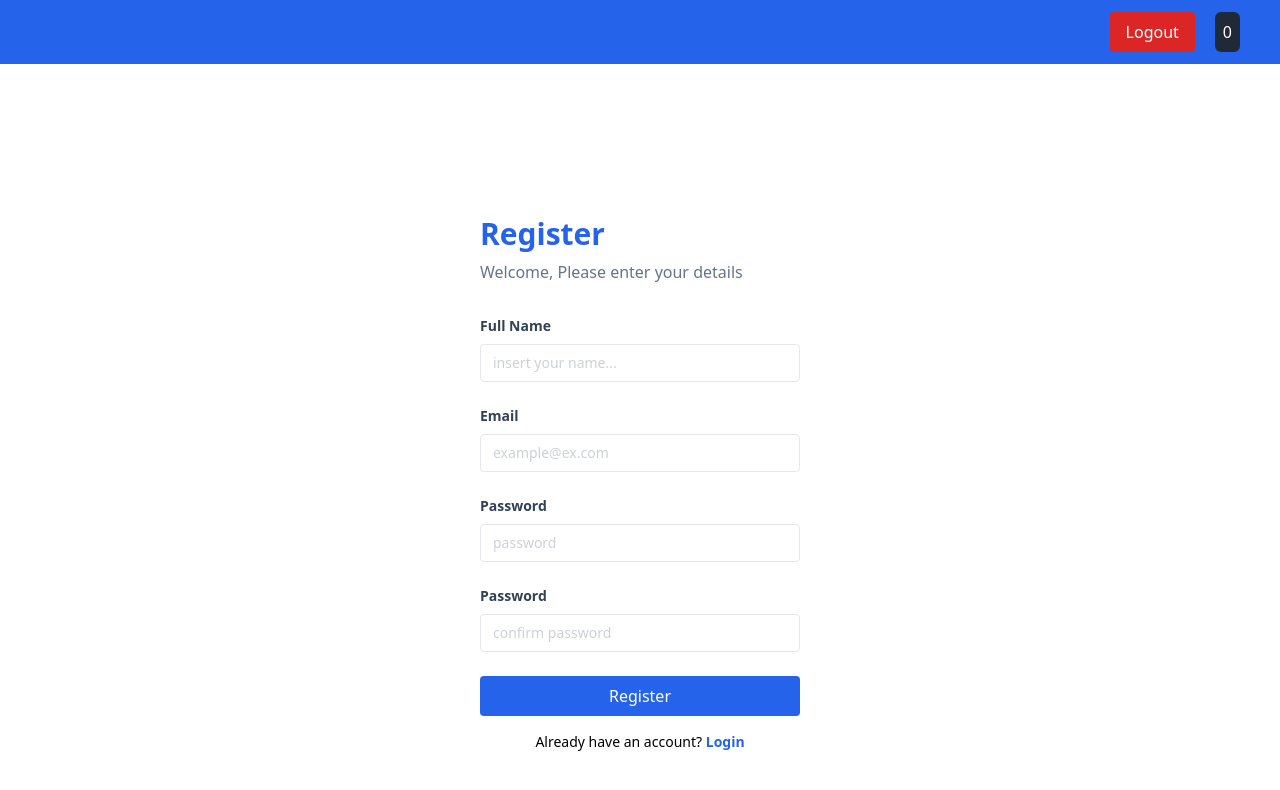
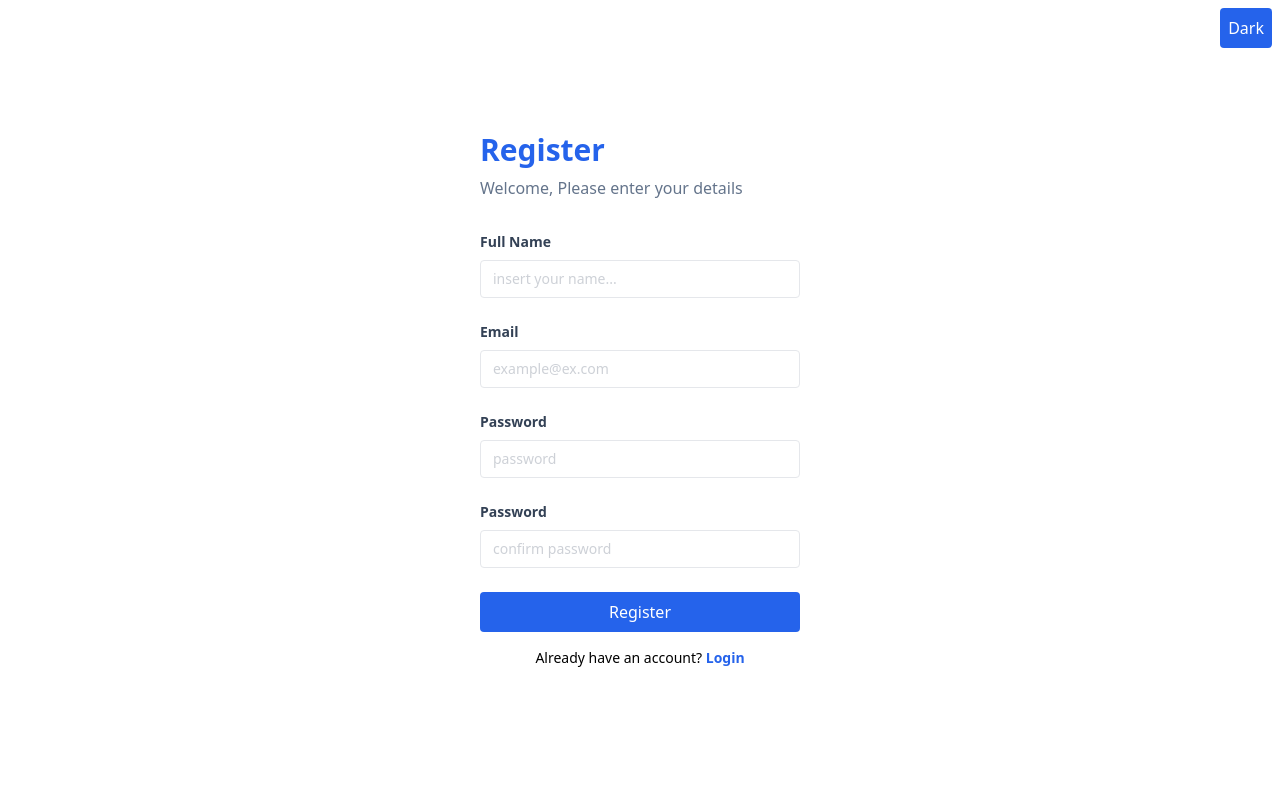
Before and after one commit to fikiap23/belajar_reactjs_vite, a React (Vite) app: page /register in a window 1280 px wide. Shown: the top 790 px of the page. Built offline with nearby package versions, Linux system fonts and the light colour scheme; sample sign-in values are in the browser's storage.

Commit message:
dark mode pake use context

```diff
--- a/src/components/Fragments/TableCart.jsx
+++ b/src/components/Fragments/TableCart.jsx
@@ -1,11 +1,13 @@
 /* eslint-disable react/prop-types */
-import { useEffect, useRef, useState } from 'react'
+import { useContext, useEffect, useRef, useState } from 'react'
 import { useSelector } from 'react-redux'
+import { DarkMode } from '../../context/DarkMode'
 
 const TableCart = (props) => {
   const { products } = props
   const cart = useSelector((state) => state.cart.data)
   const [totalPrice, setTotalPrice] = useState(0)
+  const { isDarkMode } = useContext(DarkMode)
 
   useEffect(() => {
     if (products.length > 0 && cart.length > 0) {
@@ -29,7 +31,11 @@
   }, [cart])
 
   return (
-    <table className="text-left table-auto border-separate border-spacing-x-5">
+    <table
+      className={`text-left table-auto border-separate border-spacing-x-5 ${
+        isDarkMode && 'text-white'
+      }`}
+    >
       <thead>
         <tr>
           <th>Product</th>
--- a/src/components/Layouts/AuthLayouts.jsx
+++ b/src/components/Layouts/AuthLayouts.jsx
@@ -1,11 +1,25 @@
+import { useContext } from 'react'
 import { Link } from 'react-router-dom'
+import { DarkMode } from '../../context/DarkMode'
 
 /* eslint-disable react/prop-types */
 const AuthLayout = (props) => {
   const { children, title, type } = props
+  const { isDarkMode, setIsDarkMode } = useContext(DarkMode)
+
   return (
-    <div className="flex justify-center min-h-screen items-center">
+    <div
+      className={`flex justify-center min-h-screen items-center ${
+        isDarkMode ? 'bg-slate-900' : 'bg-white'
+      }`}
+    >
       <div className="w-full max-w-xs">
+        <button
+          className="absolute right-2 top-2 bg-blue-600 p-2 text-white rounded"
+          onClick={() => setIsDarkMode(!isDarkMode)}
+        >
+          {isDarkMode ? 'Light' : 'Dark'}
+        </button>
         <h1 className="text-blue-600 text-3xl font-bold mb-2">{title}</h1>
         <p className="font-medium text-slate-500 mb-8">
           Welcome, Please enter your details
--- a/src/components/Layouts/Navbar.jsx
+++ b/src/components/Layouts/Navbar.jsx
@@ -1,5 +1,6 @@
-import { useEffect, useState } from 'react'
+import { useContext, useEffect, useState } from 'react'
 import { useSelector } from 'react-redux'
+import { DarkMode } from '../../context/DarkMode'
 import { useLogin } from '../../hooks/useLogin'
 import Button from '../Elements/Button'
 
@@ -7,6 +8,7 @@
   const username = useLogin()
   const [totalCart, setTotalCart] = useState(0)
   const cart = useSelector((state) => state.cart.data)
+  const { isDarkMode, setIsDarkMode } = useContext(DarkMode)
 
   useEffect(() => {
     if (cart.length > 0) {
@@ -26,9 +28,16 @@
       <Button classname="bg-red-600 ml-5" onClick={handlerLogout}>
         Logout
       </Button>
-      <div className="flex items-center bg-gray-800 p-2 rounded-md ml-5">
+
+      <div className="flex items-center bg-gray-800 p-2 rounded-md ml-5 mr-5">
         {totalCart}
       </div>
+      <Button
+        className=" bg-black px-10 mx-5 text-white rounded"
+        onClick={() => setIsDarkMode(!isDarkMode)}
+      >
+        {isDarkMode ? 'Light' : 'Dark'}
+      </Button>
     </div>
   )
 }
--- a/src/components/Pages/products.jsx
+++ b/src/components/Pages/products.jsx
@@ -1,12 +1,15 @@
-import { Fragment, useState, useEffect } from 'react'
+import { Fragment, useState, useEffect, useContext } from 'react'
+import { DarkMode } from '../../context/DarkMode'
 import { useLogin } from '../../hooks/useLogin'
 import { getProducts } from '../../services/product.service'
 import CardProduct from '../Fragments/CardProduct'
 import TableCart from '../Fragments/TableCart'
+import Navbar from '../Layouts/Navbar'
 
 const ProductsPage = () => {
   const [products, setProducts] = useState([])
   useLogin()
+  const { isDarkMode } = useContext(DarkMode)
 
   useEffect(() => {
     getProducts((data) => {
@@ -16,7 +19,12 @@
 
   return (
     <Fragment>
-      <div className="flex justify-center">
+      <Navbar></Navbar>
+      <div
+        className={`flex justify-center ${
+          isDarkMode ? 'bg-slate-900' : 'bg-white'
+        }`}
+      >
         <div className="w-3/5 flex flex-wrap">
           {products.length > 0 &&
             products.map((product) => {
--- /dev/null
+++ b/src/context/DarkMode.jsx
@@ -0,0 +1,16 @@
+/* eslint-disable react/prop-types */
+import { createContext, useState } from 'react'
+
+const DarkModeContext = createContext()
+
+const DarkModeContextProvider = ({ children }) => {
+  const [isDarkMode, setIsDarkMode] = useState(false)
+  return (
+    <DarkModeContext.Provider value={{ isDarkMode, setIsDarkMode }}>
+      {children}
+    </DarkModeContext.Provider>
+  )
+}
+
+export const DarkMode = DarkModeContext
+export default DarkModeContextProvider
--- a/src/main.jsx
+++ b/src/main.jsx
@@ -10,7 +10,7 @@
 import DetailProductPage from './components/Pages/detailProduct'
 import { Provider } from 'react-redux'
 import store from './redux/store'
-import Navbar from './components/Layouts/Navbar'
+import DarkModeContextProvider from './context/DarkMode'
 
 const router = createBrowserRouter([
   {
@@ -43,8 +43,9 @@
 ReactDOM.createRoot(document.getElementById('root')).render(
   <React.StrictMode>
     <Provider store={store}>
-      <Navbar />
-      <RouterProvider router={router} />
+      <DarkModeContextProvider>
+        <RouterProvider router={router} />
+      </DarkModeContextProvider>
     </Provider>
   </React.StrictMode>
 )
```
